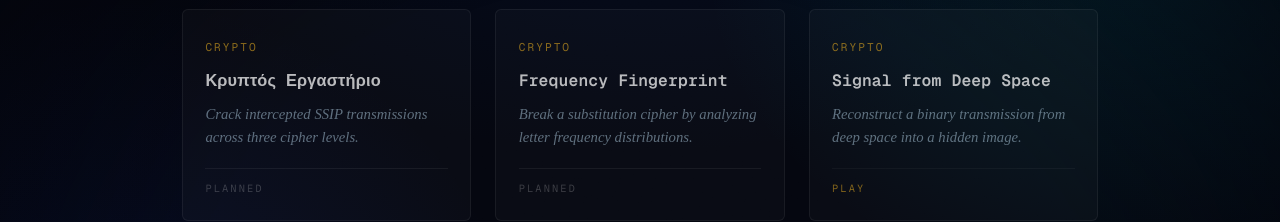
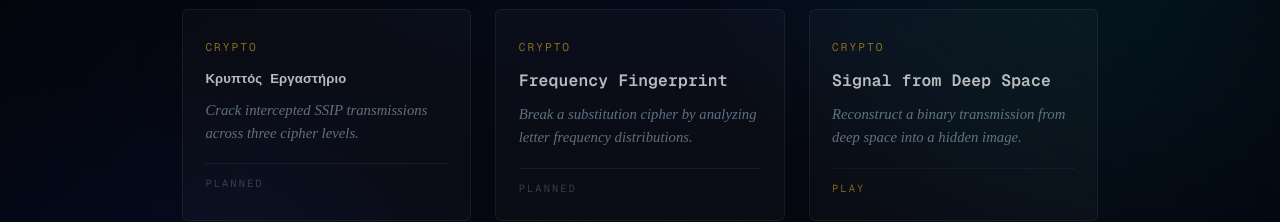
Before and after one commit to abisogni/ssip-exploratorium, a Next.js app: page /puzzles in a window 1280 px wide. Shown: the part 214-436 px from the top of the page. Built offline with nearby package versions, Linux system fonts and the light colour scheme.

Commit message:
fix: reduce font size for Greek title to match other cards visually
Co-Authored-By: Claude Sonnet 4.6 <noreply@anthropic.com>

```diff
--- a/app/puzzles/page.tsx
+++ b/app/puzzles/page.tsx
@@ -23,10 +23,11 @@ const LETTER_DISSOLVE: { delayMs: number; dx: number; dy: number; rotate: number
 
 // ── Puzzle registry ───────────────────────────────────────────────────────────
 
-const PUZZLES_DATA: { id: string; title: string; titleParts?: [string, string]; theme: Theme; desc: string; route?: string }[] = [
+const PUZZLES_DATA: { id: string; title: string; titleParts?: [string, string]; titleFontSize?: string; theme: Theme; desc: string; route?: string }[] = [
   {
     id: 'cipher-room',
     title: 'Κρυπτός Εργαστήριο',
+    titleFontSize: '0.82rem',
     theme: 'CRYPTO',
     desc: 'Crack intercepted SSIP transmissions across three cipher levels.',
   },
@@ -403,7 +404,7 @@ export default function Puzzles() {
                     <h2
                       style={{
                         fontFamily: 'var(--font-geist-mono, monospace)',
-                        fontSize: '1.02rem',
+                        fontSize: p.titleFontSize ?? '1.02rem',
                         fontWeight: 600,
                         color: hovered ? 'rgba(255,255,255,0.95)' : 'rgba(255,255,255,0.72)',
                         marginBottom: '0.65rem',
```
